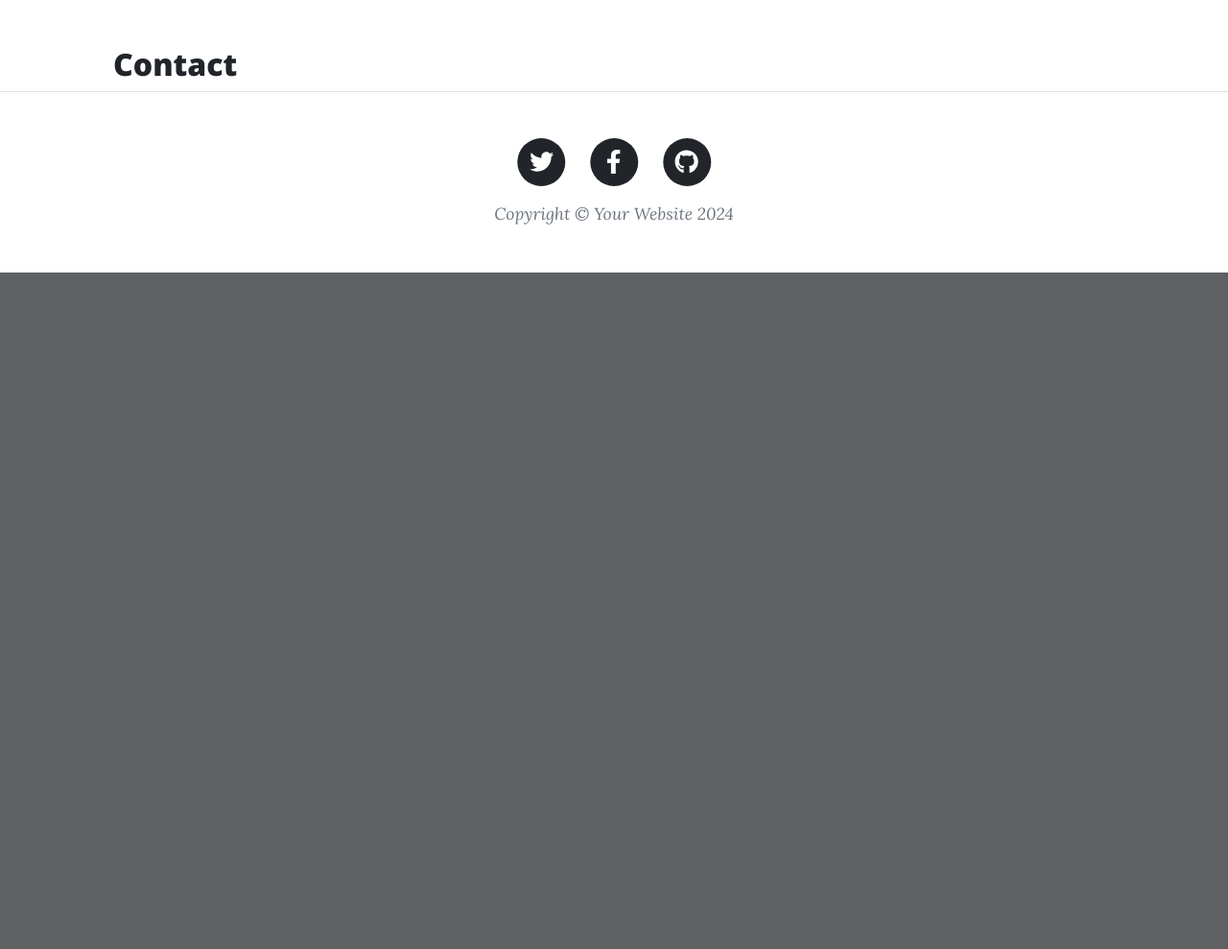
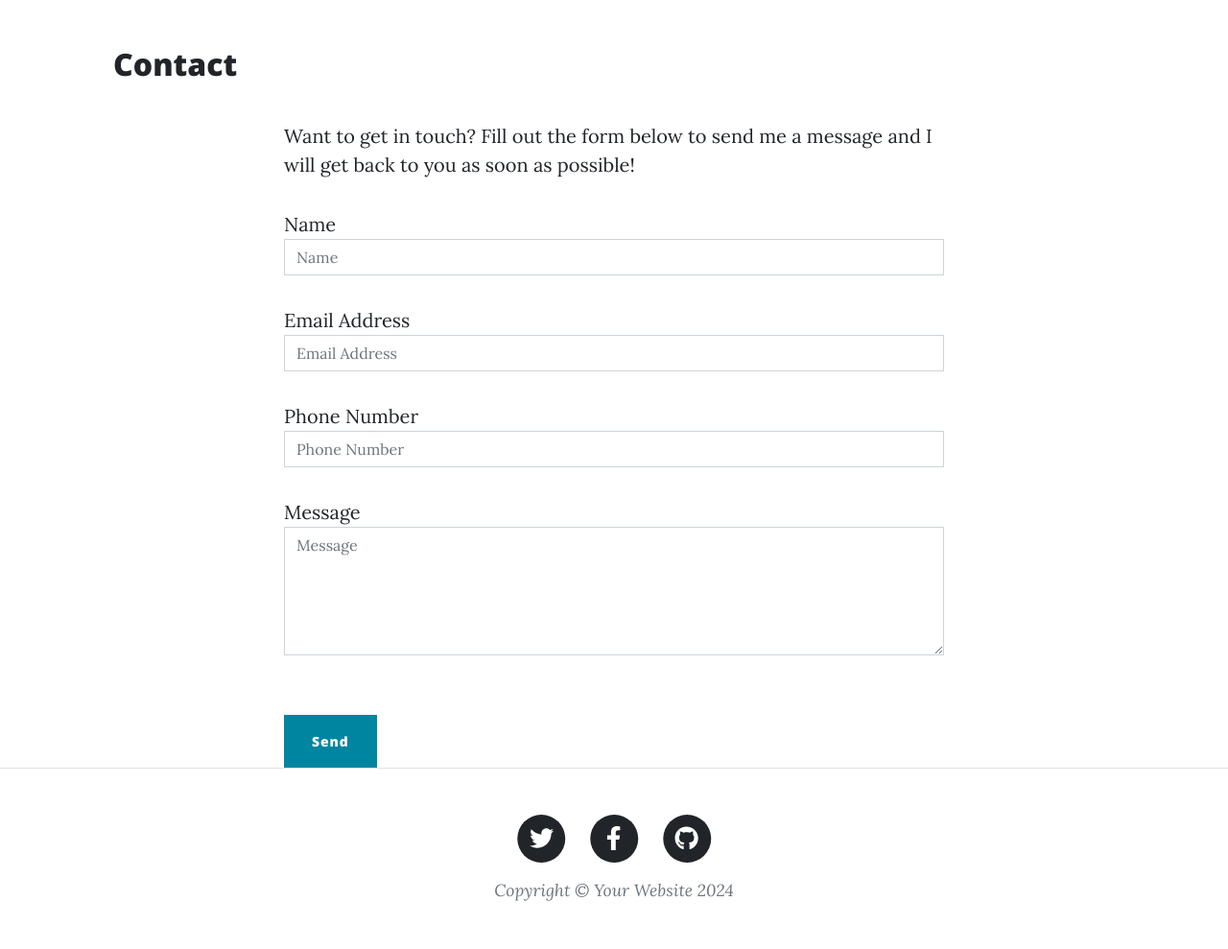
Before and after one commit to tochi-bot/theapy-flask-app, a Flask app: page /contact in a window 1280 px wide. Shown: the part 628-1617 px from the top of the page at 96% size. Before the commit the page ends 912 px from the top, so only its background shows below. Run offline with Flask 3, Linux system fonts and the light colour scheme; some libraries are stand-ins or nearby versions.

Commit message:
Added a Form In the Contact Page  and adding the post and get methods

```diff
--- a/run.py
+++ b/run.py
@@ -1,5 +1,6 @@
 import os  # Import the os module for interacting with the operating system
-from flask import Flask, render_template  # Import Flask class and render_template function from the flask module
+import json  # Import the json module for handling JSON data
+from flask import Flask, render_template, request  # Import Flask class and render_template, request functions from the flask module
 
 app = Flask(__name__)  # Create an instance of the Flask class for our web application
 
@@ -12,19 +13,27 @@ def index():
 # Define the route for the "/about" URL
 @app.route("/about")
 def about():
-    # Render and return the 'about.html' template when the "/about" URL is accessed
-    return render_template("about.html", page_title="About")
+    data = []
+    # Open and read the company.json file, storing its content in the data variable
+    with open("data/company.json", "r") as json_data:
+        data = json.load(json_data)
+    # Render and return the 'about.html' template with page title and company data when the "/about" URL is accessed
+    return render_template("about.html", page_title="About", company=data)
 
-# Define the route for the "/contact" URL
-@app.route("/contact")
+# Define the route for the "/contact" URL, accepting both GET and POST methods
+@app.route("/contact", methods=["GET", "POST"])
 def contact():
-    # Render and return the 'contact.html' template when the "/contact" URL is accessed
+    # If the request method is POST, print the form data to the console
+    if request.method == "POST":
+        print(request.form.get("name"))
+        print(request.form["email"])
+    # Render and return the 'contact.html' template with page title when the "/contact" URL is accessed
     return render_template("contact.html", page_title="Contact")
 
 # Define the route for the "/careers" URL
 @app.route("/careers")
 def careers():
-    # Render and return the 'careers.html' template when the "/careers" URL is accessed
+    # Render and return the 'careers.html' template with page title when the "/careers" URL is accessed
     return render_template("careers.html", page_title="Careers")
 
 # Check if the script is executed directly (i.e., not imported as a module)
--- a/templates/about.html
+++ b/templates/about.html
@@ -1,5 +1,7 @@
 {% extends "base.html" %}
+
 {% block content %}
+
     <h2>{{ page_title}}</h2>
     <p>At Therapy Flask Company, we are dedicated to revolutionizing the way people approach mental health and well-being.
         Our
--- a/templates/contact.html
+++ b/templates/contact.html
@@ -1,4 +1,52 @@
 {% extends "base.html" %}
 {% block content %}
     <h2>{{ page_title }}</h2>
+    <div class="row">
+        <div class="col-lg-8 col-md-10 mx-auto">
+            <p>Want to get in touch? Fill out the form below to send me a message and I will get back to you as soon as
+                possible!</p>
+            <form method="post" name="sentMessage" id="contactForm" novalidate>
+                <div class="control-group">
+                    <div class="form-group floating-label-form-group controls">
+                        <label>Name</label>
+                        <input type="text" class="form-control" placeholder="Name" name="name" id="name" required
+                            data-validation-required-message="Please enter your name.">
+                        <p class="help-block text-danger"></p>
+                    </div>
+                </div>
+                <div class="control-group">
+                    <div class="form-group floating-label-form-group controls">
+                        <label>Email Address</label>
+                        <input type="email" class="form-control" placeholder="Email Address" name="email" id="email" required
+                            data-validation-required-message="Please enter your email address.">
+                        <p class="help-block text-danger"></p>
+                    </div>
+                </div>
+                <div class="control-group">
+                    <div class="form-group col-xs-12 floating-label-form-group controls">
+                        <label>Phone Number</label>
+                        <input type="tel" class="form-control" placeholder="Phone Number" name="phone" id="phone" required
+                            data-validation-required-message="Please enter your phone number.">
+                        <p class="help-block text-danger"></p>
+                    </div>
+                </div>
+                <div class="control-group">
+                    <div class="form-group floating-label-form-group controls">
+                        <label>Message</label>
+                        <textarea rows="5" class="form-control" placeholder="Message" name="message" id="message" required
+                            data-validation-required-message="Please enter a message."></textarea>
+                        <p class="help-block text-danger"></p>
+                    </div>
+                </div>
+                <br>
+                <div id="success"></div>
+                <div class="form-group">
+                    <button type="submit" class="btn btn-primary" name="sendMessageButton" id="sendMessageButton">Send</button>
+                </div>
+            </form>
+        </div>
+    </div>
+
+
+
 {% endblock %}
```
Also changed, not shown: data/company.json (added, +9 -0 lines).
